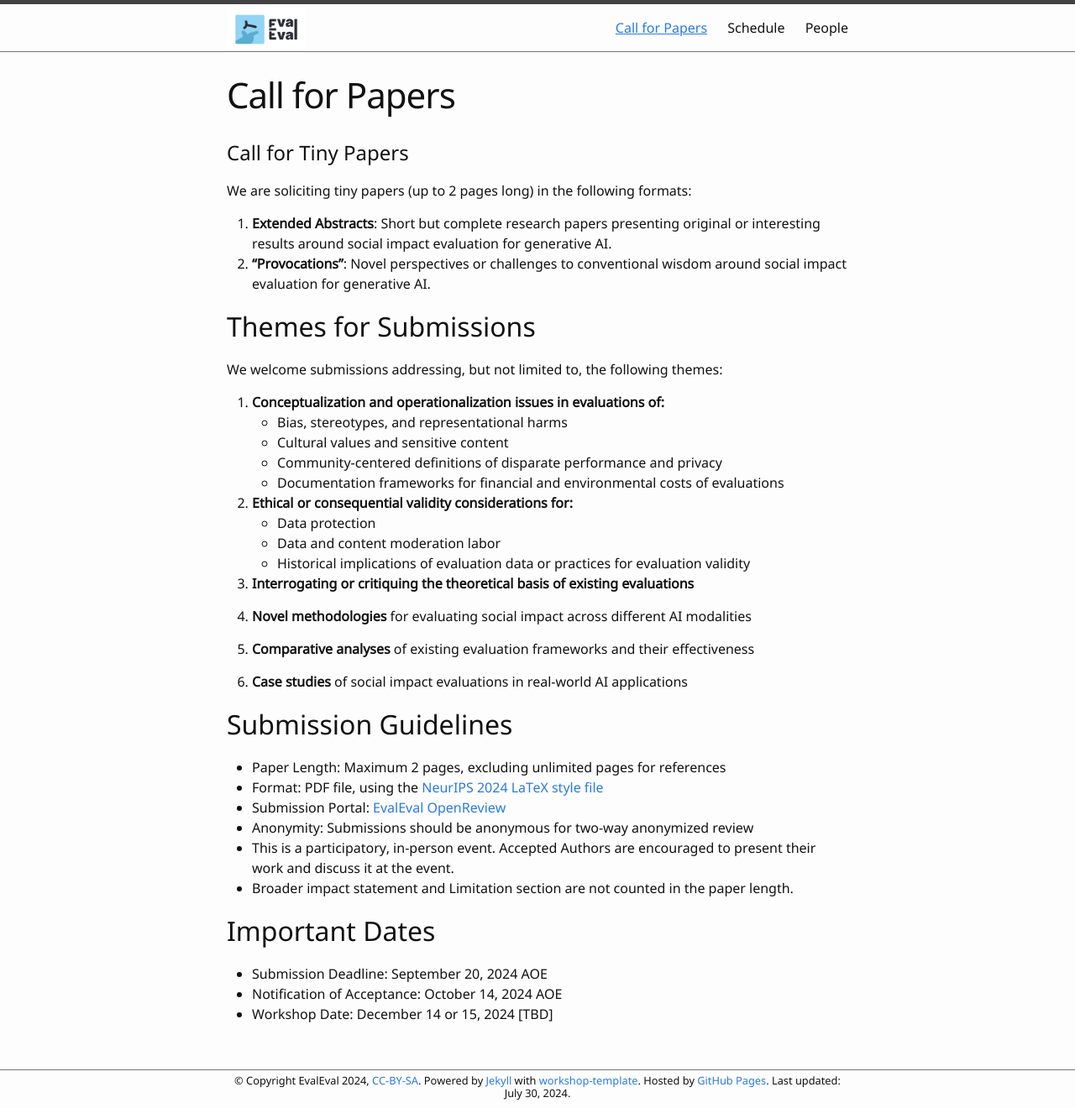
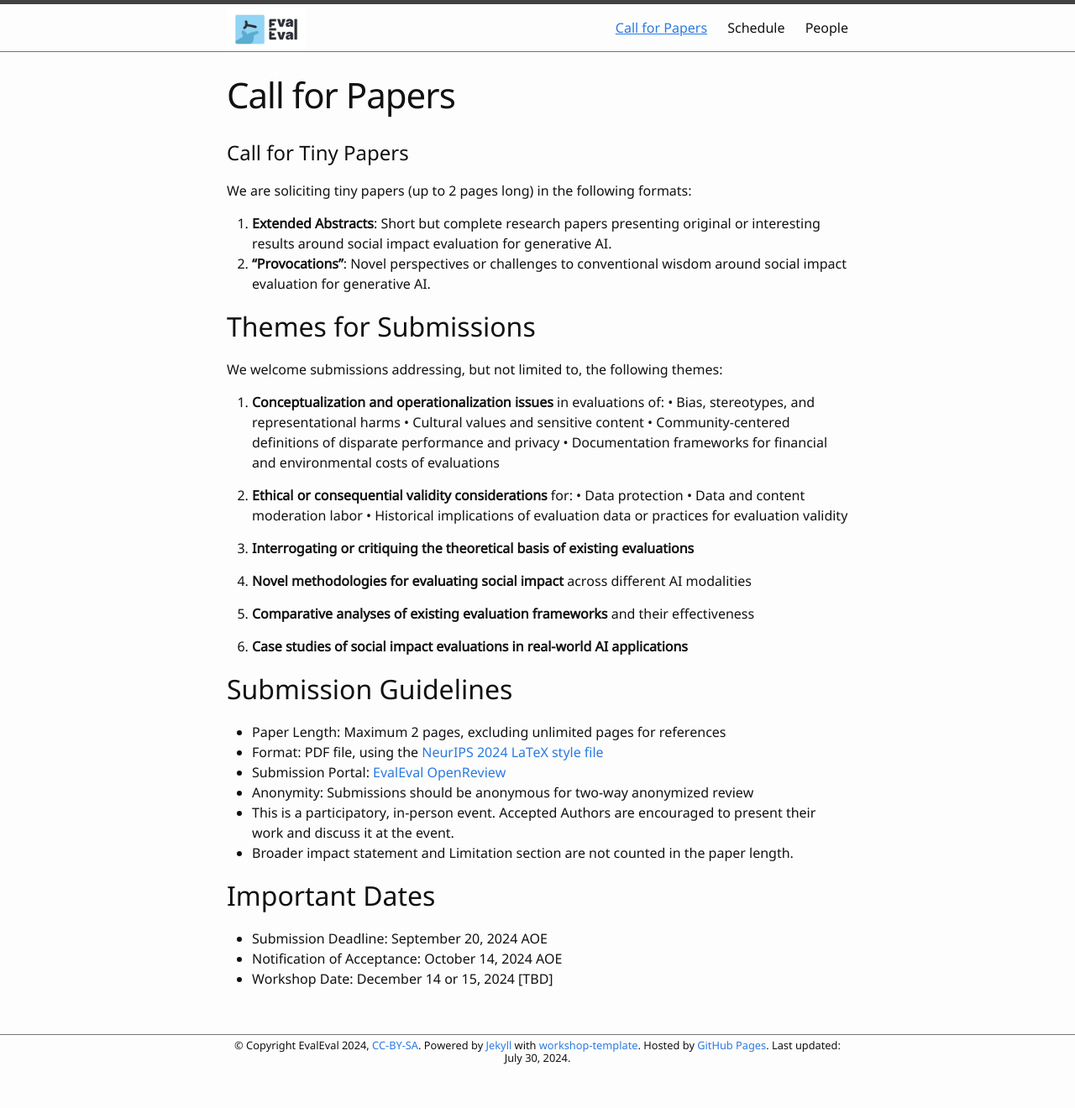
Before and after one commit to aaai-fidu-lab/aaai-fidu-lab.github.io, a Jekyll site: the page built from call-for-papers.md, in a window 1280 px wide. Shown: the whole page at 84% size. Built offline with Jekyll 4.4.1, drawn with Linux system fonts in a browser that asks for light colours; our own code applies the rules of GitHub Pages for plain Markdown files; after the commit the page ends 1278 px from its top, so only the background shows below that.

```diff
--- a/call-for-papers.md
+++ b/call-for-papers.md
@@ -14,24 +14,24 @@ We are soliciting tiny papers (up to 2 pages long) in the following formats:
 
 We welcome submissions addressing, but not limited to, the following themes:
 
-1. **Conceptualization and operationalization issues in evaluations of:**
-   - Bias, stereotypes, and representational harms
-   - Cultural values and sensitive content
-   - Community-centered definitions of disparate performance and privacy
-   - Documentation frameworks for financial and environmental costs of evaluations
+1. **Conceptualization and operationalization issues** in evaluations of:
+   • Bias, stereotypes, and representational harms
+   • Cultural values and sensitive content
+   • Community-centered definitions of disparate performance and privacy
+   • Documentation frameworks for financial and environmental costs of evaluations
 
-2. **Ethical or consequential validity considerations for:**
-   - Data protection
-   - Data and content moderation labor
-   - Historical implications of evaluation data or practices for evaluation validity
+2. **Ethical or consequential validity considerations** for:
+   • Data protection
+   • Data and content moderation labor
+   • Historical implications of evaluation data or practices for evaluation validity
 
 3. **Interrogating or critiquing the theoretical basis of existing evaluations**
 
-4. **Novel methodologies** for evaluating social impact across different AI modalities
+4. **Novel methodologies for evaluating social impact** across different AI modalities
 
-5. **Comparative analyses** of existing evaluation frameworks and their effectiveness
+5. **Comparative analyses of existing evaluation frameworks** and their effectiveness
 
-6. **Case studies** of social impact evaluations in real-world AI applications
+6. **Case studies of social impact evaluations in real-world AI applications**
 
 ## Submission Guidelines
 
```
